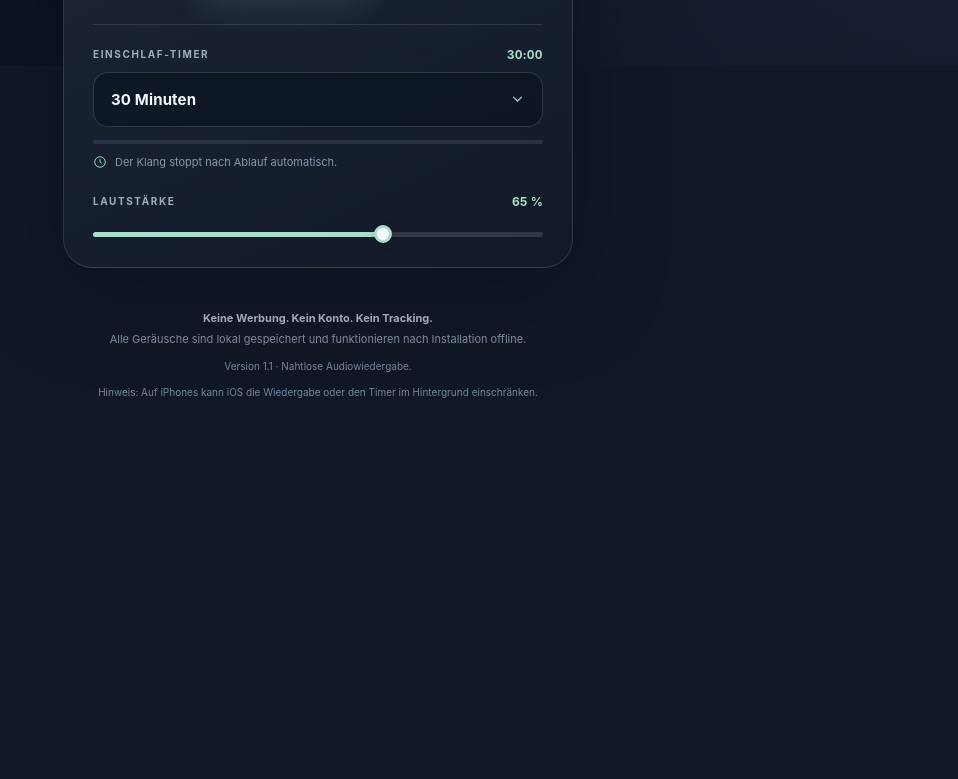
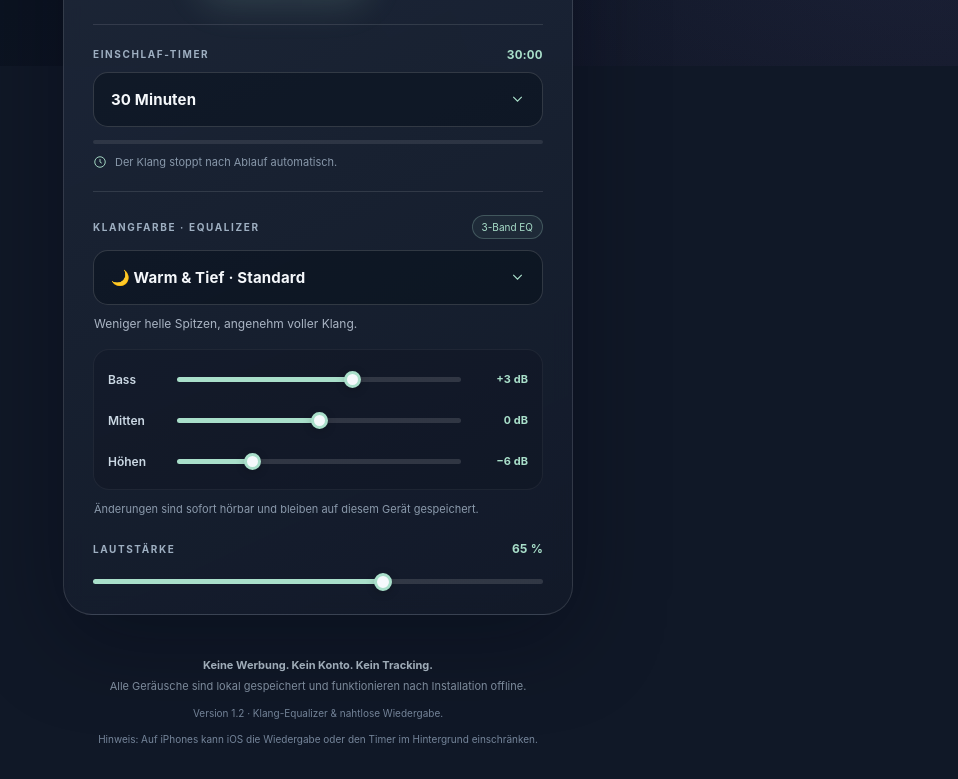
Before and after one commit to PixelRacoon/ruheklang, a plain HTML site: page index.html in a window 1280 px wide. Shown: the part 734-1513 px from the top of the page, without its empty margins (322-1280 px from the left). Before the commit the page ends 1166 px from the top, so only its background shows below. Drawn offline with Linux system fonts and the light colour scheme.

Commit message:
Add saved EQ presets and live bass, mid, treble controls in Ruheklang v1.2

```diff
--- a/index.html
+++ b/index.html
@@ -93,7 +93,18 @@
     .timer-progress > div {height:100%;width:0%;border-radius:10px;background:var(--accent);transition:width .4s linear;}
     .timer-note {display:flex;align-items:center;gap:8px;margin-top:11px;color:#8898aa;font-size:11px;}
     .timer-note svg{color:var(--accent);flex-shrink:0;}
-    .volume {margin-top:25px;}
+    .equalizer {margin-top:22px;padding-top:23px;border-top:1px solid var(--line);}
+    .eq-heading {display:flex;justify-content:space-between;align-items:center;gap:9px;margin-bottom:11px;}
+    .eq-pill {font-size:10px;color:var(--accent);border:1px solid rgba(var(--accent-rgb),.25);background:rgba(var(--accent-rgb),.06);border-radius:999px;padding:5px 9px;white-space:nowrap;}
+    .eq-description {font-size:12px;line-height:1.5;color:var(--muted);margin:10px 1px 16px;min-height:18px;}
+    .eq-controls {background:rgba(6,12,23,.19);border:1px solid rgba(255,255,255,.055);border-radius:16px;padding:9px 14px 7px;}
+    .eq-control {display:grid;grid-template-columns:57px minmax(0,1fr) 55px;align-items:center;gap:12px;min-height:41px;}
+    .eq-control label {font-size:12px;color:#cbd8e4;font-weight:600;}
+    .eq-control output {text-align:right;font-size:11px;color:var(--accent);font-weight:700;font-variant-numeric:tabular-nums;white-space:nowrap;}
+    .eq-control input[type=range] {margin:0;height:5px;min-width:0;}
+    .eq-control input[type=range]::-webkit-slider-thumb {width:17px;height:17px;}
+    .eq-hint {font-size:11px;line-height:1.55;color:#8b9aac;margin:11px 1px 0;}
+    .volume {margin-top:23px;}
     .volume-head {display:flex;justify-content:space-between;align-items:center;margin-bottom:12px;}
     .volume-output {font-size:12px;color:var(--accent);font-weight:700;font-variant-numeric:tabular-nums;}
     input[type=range] {width:100%;height:5px;margin:0 0 8px;background:linear-gradient(to right,var(--accent) 0%,var(--accent) var(--value,64%),rgba(255,255,255,.13) var(--value,64%),rgba(255,255,255,.13) 100%);appearance:none;border-radius:999px;cursor:pointer;}
@@ -177,6 +188,24 @@
         <div class="timer-progress" aria-hidden="true"><div id="progress"></div></div>
         <div class="timer-note"><svg width="14" height="14" viewBox="0 0 24 24" fill="none" stroke="currentColor" stroke-width="1.6" aria-hidden="true"><circle cx="12" cy="12" r="9"/><path d="M12 7v5l3 2"/></svg><span id="timerHint">Der Klang stoppt nach Ablauf automatisch.</span></div>
       </section>
+      <section class="equalizer" aria-label="Equalizer">
+        <div class="eq-heading"><label class="field-label" for="eqPreset">Klangfarbe · Equalizer</label><span class="eq-pill">3-Band EQ</span></div>
+        <div class="select-holder"><select id="eqPreset" aria-label="Equalizer-Voreinstellung">
+          <option value="warm">🌙 Warm &amp; Tief · Standard</option>
+          <option value="deep">🌑 Extra Tief</option>
+          <option value="soft">🍃 Sanft &amp; Weich</option>
+          <option value="neutral">⚖️ Neutral · Originalklang</option>
+          <option value="clear">✨ Klar &amp; Hell</option>
+          <option value="custom">🎚️ Eigene Einstellung</option>
+        </select><svg class="chevron" width="17" height="17" viewBox="0 0 24 24" fill="none" stroke="currentColor" stroke-width="1.7" aria-hidden="true"><path d="m6 9 6 6 6-6" /></svg></div>
+        <p class="eq-description" id="eqDescription">Weniger helle Spitzen, angenehm voller Klang.</p>
+        <div class="eq-controls">
+          <div class="eq-control"><label for="eqBass">Bass</label><input id="eqBass" type="range" min="-12" max="12" step="1" value="3" aria-label="Bass einstellen" /><output id="eqBassValue" for="eqBass">+3 dB</output></div>
+          <div class="eq-control"><label for="eqMid">Mitten</label><input id="eqMid" type="range" min="-12" max="12" step="1" value="0" aria-label="Mitten einstellen" /><output id="eqMidValue" for="eqMid">0 dB</output></div>
+          <div class="eq-control"><label for="eqTreble">Höhen</label><input id="eqTreble" type="range" min="-12" max="12" step="1" value="-6" aria-label="Höhen einstellen" /><output id="eqTrebleValue" for="eqTreble">−6 dB</output></div>
+        </div>
+        <p class="eq-hint">Änderungen sind sofort hörbar und bleiben auf diesem Gerät gespeichert.</p>
+      </section>
       <section class="volume" aria-label="Lautstärke">
         <div class="volume-head"><label class="field-label" for="volume">Lautstärke</label><output class="volume-output" id="volumeOutput">65 %</output></div>
         <input id="volume" type="range" min="0" max="100" step="1" value="65" aria-label="Lautstärke einstellen" style="--value:65%" />
@@ -184,7 +213,7 @@
       <div class="ios-volume"><svg width="15" height="15" fill="none" stroke="currentColor" stroke-width="1.7" viewBox="0 0 24 24"><path d="M4 9v6h4l5 4V5L8 9H4Z"/><path d="M17 9a5 5 0 0 1 0 6"/></svg> Lautstärke auf dem iPhone über die Seitentasten einstellen.</div>
     </div>
     <div class="toast" id="toast" aria-live="polite" role="status"></div>
-    <div class="footer"><strong>Keine Werbung. Kein Konto. Kein Tracking.</strong><br />Alle Geräusche sind lokal gespeichert und funktionieren nach Installation offline.<span class="legal-note">Version 1.1 · Nahtlose Audiowiedergabe.</span><span class="legal-note">Hinweis: Auf iPhones kann iOS die Wiedergabe oder den Timer im Hintergrund einschränken.</span></div>
+    <div class="footer"><strong>Keine Werbung. Kein Konto. Kein Tracking.</strong><br />Alle Geräusche sind lokal gespeichert und funktionieren nach Installation offline.<span class="legal-note">Version 1.2 · Klang-Equalizer &amp; nahtlose Wiedergabe.</span><span class="legal-note">Hinweis: Auf iPhones kann iOS die Wiedergabe oder den Timer im Hintergrund einschränken.</span></div>
   </main>
 </div>
 <audio id="audio" loop preload="none" playsinline></audio>
@@ -210,7 +239,9 @@
   const $ = (id) => document.getElementById(id);
   const audio = $('audio'), soundSelect=$('soundSelect'), timerSelect=$('timerSelect'),
     playBtn=$('playBtn'), playIcon=$('playIcon'), playText=$('playText'), stopBtn=$('stopBtn'),
-    volume=$('volume'), volumeOutput=$('volumeOutput'), toast=$('toast');
+    volume=$('volume'), volumeOutput=$('volumeOutput'), toast=$('toast'),
+    eqPreset=$('eqPreset'),eqDescription=$('eqDescription'),eqInputs={bass:$('eqBass'),mid:$('eqMid'),treble:$('eqTreble')},
+    eqOutputs={bass:$('eqBassValue'),mid:$('eqMidValue'),treble:$('eqTrebleValue')};
   const playSvg='<path d="M8.2 5.2a1 1 0 0 1 1.48-.86l10.1 6.8a1 1 0 0 1 0 1.72l-10.1 6.8a1 1 0 0 1-1.48-.86V5.2Z"/>';
   const pauseSvg='<rect x="5.5" y="5" width="4.5" height="14" rx="1"/><rect x="14" y="5" width="4.5" height="14" rx="1"/>';
   const isIOS=/iPad|iPhone|iPod/.test(navigator.userAgent)||(navigator.platform==='MacIntel'&&navigator.maxTouchPoints>1);
@@ -226,6 +257,40 @@
   let toastTimeout=0;
   const seamless=new window.RuheklangSeamlessPlayer();
   let usingFallback=false,starting=false,startToken=0;
+  const EQ_PRESETS={
+    warm:{bass:3,mid:0,treble:-6},
+    deep:{bass:6,mid:-2,treble:-10},
+    soft:{bass:1,mid:-2,treble:-7},
+    neutral:{bass:0,mid:0,treble:0},
+    clear:{bass:-2,mid:1,treble:3}
+  };
+  const EQ_DESCRIPTIONS={
+    warm:'Weniger helle Spitzen, angenehm voller Klang.',
+    deep:'Deutlich dunkler, tiefer und sehr weich – ideal bei schrillem Rauschen.',
+    soft:'Zurückhaltende Höhen und sanfte Mitten.',
+    neutral:'Unveränderter Klang, ohne Klangfärbung.',
+    clear:'Mehr Brillanz und Details.',
+    custom:'Deine persönliche Klangfarbe. Mit den drei Reglern anpassen.'
+  };
+  const clampEQ=v=>Math.max(-12,Math.min(12,Number.isFinite(Number(v))?Math.round(Number(v)):0));
+  function savedCustomEQ(){return Object.fromEntries(Object.keys(eqInputs).map(k=>[k,clampEQ(storage.get('ruheklang.eq.custom.'+k,EQ_PRESETS.warm[k]))]));}
+  function applyEQ(preset,values,saveCustom=false){
+    eqPreset.value=preset;
+    const eq={};
+    for(const key of Object.keys(eqInputs)){
+      const v=clampEQ(values[key]);
+      eq[key]=v;
+      eqInputs[key].value=String(v);
+      eqInputs[key].style.setProperty('--value',((v+12)/24*100).toFixed(2)+'%');
+      eqOutputs[key].textContent=(v>0?'+':v<0?'−':'')+Math.abs(v)+' dB';
+      if(saveCustom)storage.set('ruheklang.eq.custom.'+key,v);
+    }
+    eqDescription.textContent=EQ_DESCRIPTIONS[preset];
+    storage.set('ruheklang.eq.preset',preset);
+    seamless.setEQ(eq);
+  }
+  const initialEQPreset=storage.get('ruheklang.eq.preset','warm');
+  const safeEQPreset=initialEQPreset==='custom'||EQ_PRESETS[initialEQPreset]?initialEQPreset:'warm';
 
   function showMessage(message,isError=false){
     toast.textContent=message; toast.classList.toggle('error',isError);
@@ -322,7 +387,7 @@
           if(token!==startToken)return;
           seamless.stop();
           usingFallback=true;
-          showMessage('Nahtloser Audiomodus nicht verfügbar – Standardplayer wird verwendet.',true);
+          showMessage('Standardplayer aktiv: Equalizer und nahtloser Loop sind hier nicht verfügbar.',true);
         }
       }
       if(usingFallback){
@@ -396,6 +461,16 @@
     if(playing)showMessage('Der Einschlaf-Timer wurde neu gestartet.');
   });
   volume.addEventListener('input',applyVolume);
+  eqPreset.addEventListener('change',()=>{
+    const preset=eqPreset.value;
+    applyEQ(preset,preset==='custom'?savedCustomEQ():EQ_PRESETS[preset]);
+  });
+  for(const input of Object.values(eqInputs)){
+    input.addEventListener('input',()=>{
+      const values=Object.fromEntries(Object.keys(eqInputs).map(key=>[key,clampEQ(eqInputs[key].value)]));
+      applyEQ('custom',values,true);
+    });
+  }
   audio.addEventListener('timeupdate',()=>{if(playing&&usingFallback)updateClock();});
   audio.addEventListener('error',()=>{
     if(!audio.src||!usingFallback)return;
@@ -407,6 +482,7 @@
   window.addEventListener('pageshow',updateClock);
   window.addEventListener('focus',updateClock);
   window.addEventListener('pagehide',()=>{if(playing&&durationMs())timerRemaining=Math.max(0,deadline-Date.now());});
+  applyEQ(safeEQPreset,safeEQPreset==='custom'?savedCustomEQ():EQ_PRESETS[safeEQPreset]);
   updateSound();loadSound();applyVolume();refreshButtons();updateClock();bindMediaSession();
   tickHandle=setInterval(()=>{if(playing)updateClock();},500);
   // Audio files are cached in advance on install. No external requests are made.
```
